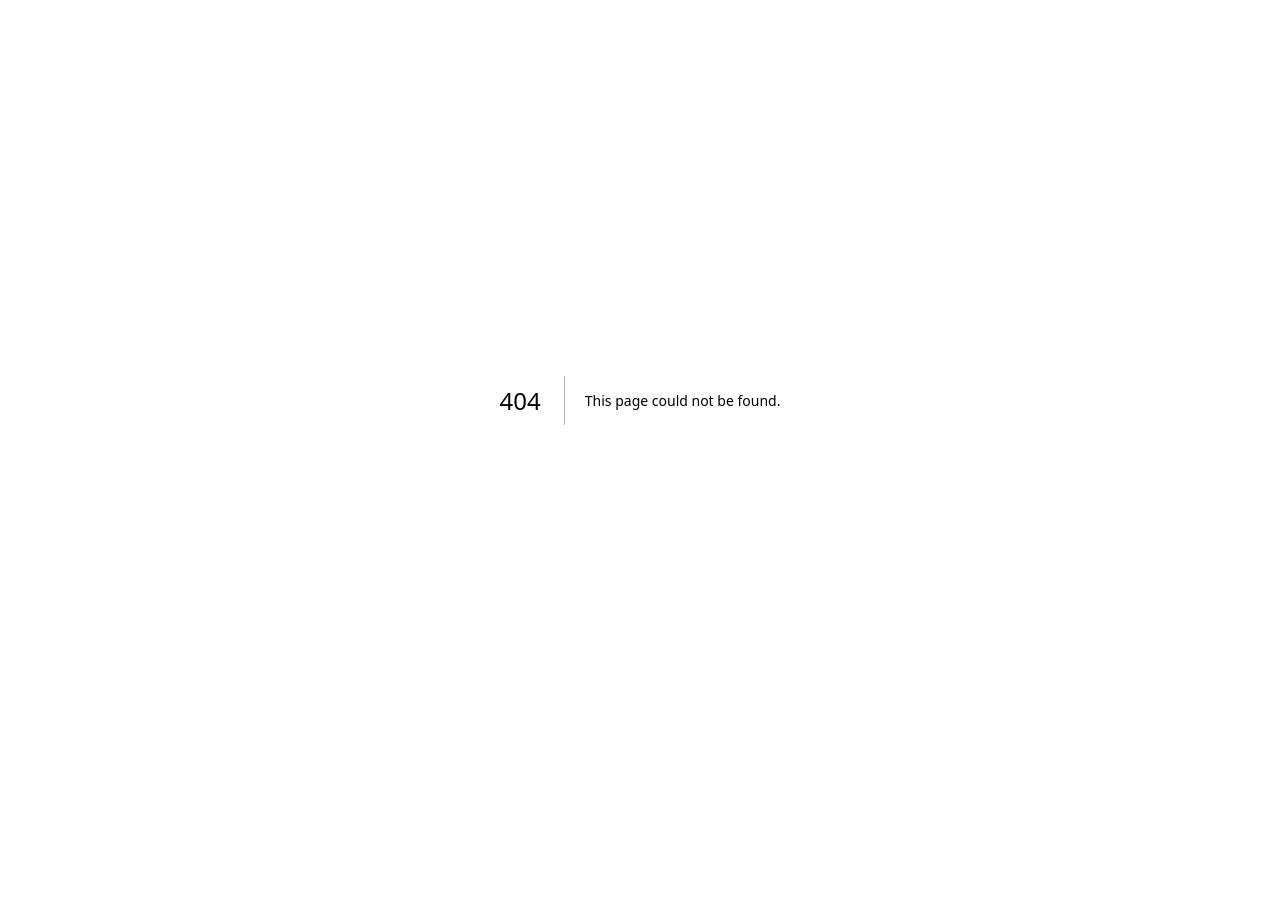
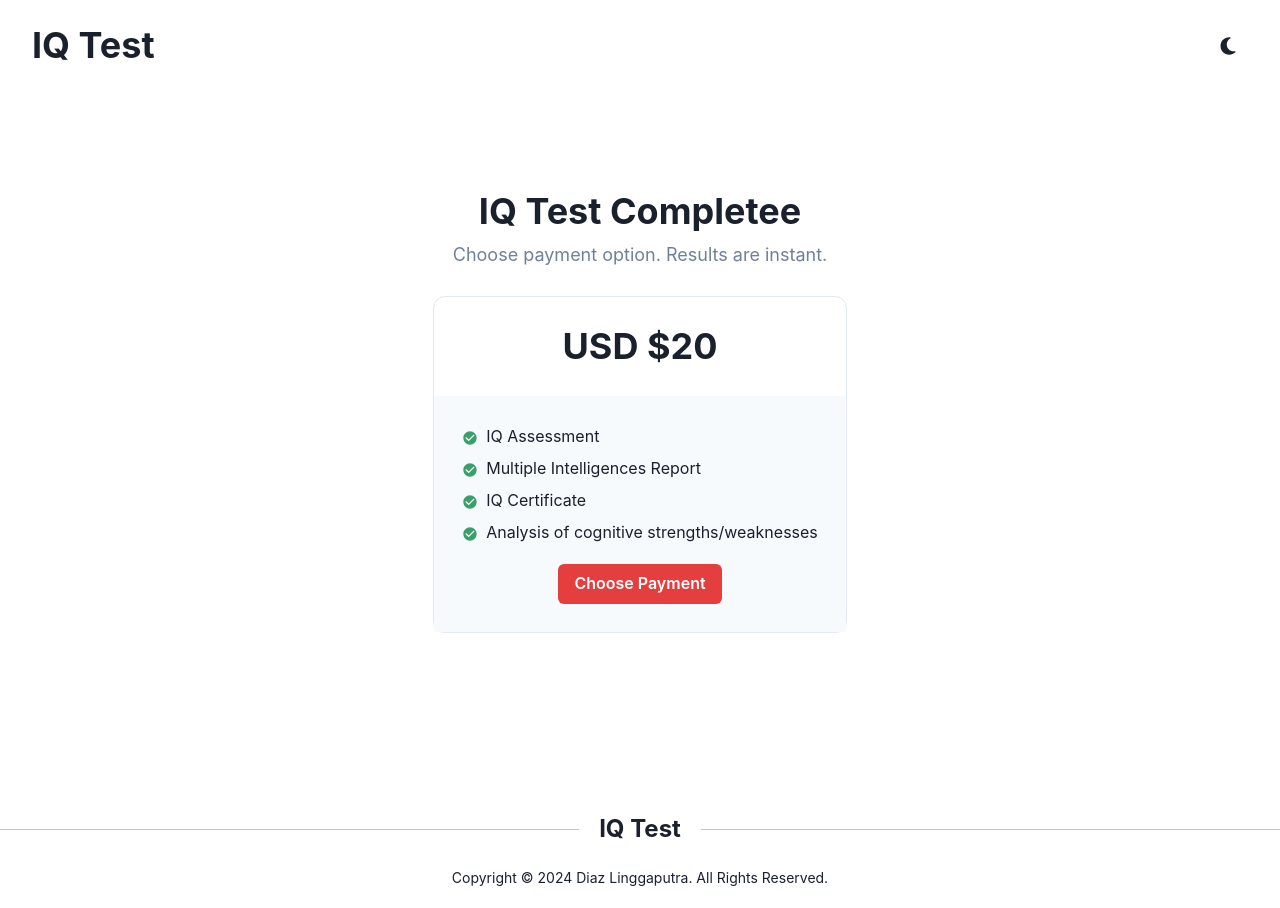
Before and after one commit to diazlp/iqtest-application, a Next.js app: page /payment in a window 1280 px wide. Before the commit this address had no page. Before the commit the page ends 800 px from the top, so only its background shows below. Built offline with nearby package versions, Linux system fonts and the light colour scheme.

Commit message:
feat: payment page & option card

```diff
--- /dev/null
+++ b/src/containers/payment/index.tsx
@@ -0,0 +1,82 @@
+import React from 'react'
+import {
+  Container,
+  Stack,
+  Heading,
+  Text,
+  Card,
+  CardHeader,
+  CardBody,
+  List,
+  ListIcon,
+  ListItem,
+  Button,
+  useColorModeValue,
+} from '@chakra-ui/react'
+import Layout from '@/components/layout'
+import { MdCheckCircle } from 'react-icons/md'
+
+export default function PaymentContainer(): React.ReactNode {
+  const cardBodyColor = useColorModeValue('gray.50', 'gray.700')
+
+  return (
+    <Layout noParticle>
+      <Container
+        display="flex"
+        maxW="container.lg"
+        maxH={{ base: 'auto', md: '100vh' }}
+        px={{ base: 4, lg: 8 }}
+        centerContent
+        justifyContent="center"
+        alignItems="center"
+      >
+        <Stack
+          align="center"
+          justify="center"
+          h="80vh"
+          w="100%"
+          userSelect="none"
+          cursor="default"
+        >
+          <Heading>IQ Test Completee</Heading>
+          <Text fontSize="lg" color="gray.500">
+            Choose payment option. Results are instant.
+          </Text>
+          <Card size="lg" variant="outline" mt={5}>
+            <CardHeader textAlign="center">
+              <Heading size="xl">USD $20</Heading>
+            </CardHeader>
+            <CardBody
+              display="flex"
+              flexDirection="column"
+              alignItems="center"
+              gap={5}
+              backgroundColor={cardBodyColor}
+            >
+              <List spacing={2} wordBreak="break-word">
+                <ListItem>
+                  <ListIcon as={MdCheckCircle} color="green.500" />
+                  IQ Assessment
+                </ListItem>
+                <ListItem>
+                  <ListIcon as={MdCheckCircle} color="green.500" />
+                  Multiple Intelligences Report
+                </ListItem>
+                <ListItem>
+                  <ListIcon as={MdCheckCircle} color="green.500" />
+                  IQ Certificate
+                </ListItem>
+                <ListItem>
+                  <ListIcon as={MdCheckCircle} color="green.500" />
+                  Analysis of cognitive strengths/weaknesses
+                </ListItem>
+              </List>
+
+              <Button colorScheme="red">Choose Payment</Button>
+            </CardBody>
+          </Card>
+        </Stack>
+      </Container>
+    </Layout>
+  )
+}
--- /dev/null
+++ b/src/pages/payment/index.tsx
@@ -0,0 +1,14 @@
+import React from 'react'
+import Head from 'next/head'
+import PaymentContainer from '@/containers/payment'
+
+export default function PaymentPage(): React.ReactNode {
+  return (
+    <>
+      <Head>
+        <title>IQ Test | Payment</title>
+      </Head>
+      <PaymentContainer />
+    </>
+  )
+}
```
Also changed, not shown: src/containers/calculation/index.tsx (+8 -9 lines).
